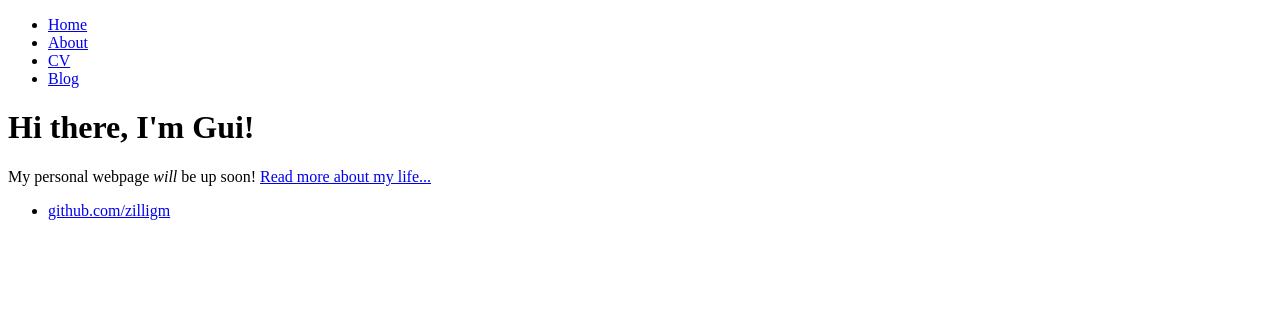
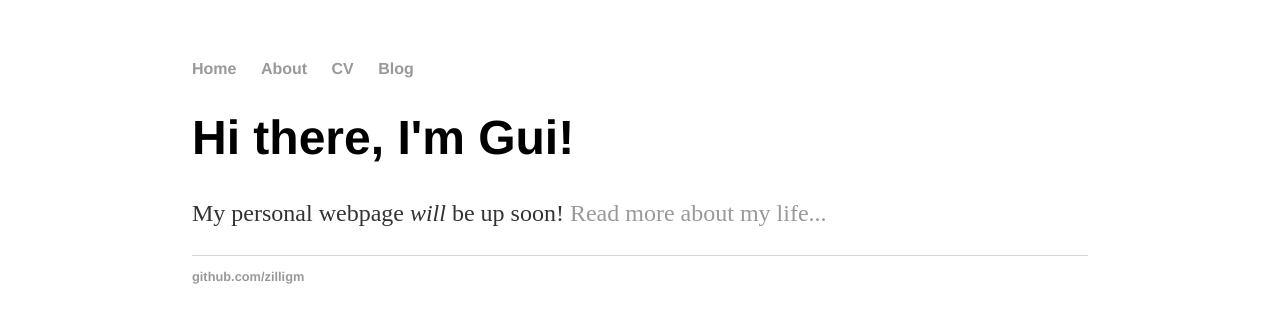
Before and after one commit to zilligm/zilligm.github.io, a Jekyll site: the page built from about/index.html, in a window 1280 px wide. Shown: the top 323 px of the page. Built offline with Jekyll 4.4.1, drawn with Linux system fonts in a browser that asks for light colours.

Commit message:
Update default.html

```diff
--- a/_layouts/default.html
+++ b/_layouts/default.html
@@ -3,7 +3,7 @@
 		<head>
 			<title>{{ page.title }}</title>
 			<!-- link to main stylesheet -->
-			<link rel="stylesheet" type="text/css" href="{{ page.css_ref }}">
+			<link rel="stylesheet" type="text/css" href="/{{ page.css_ref }}">
 		</head>
 		<body>
 			<nav>
```
